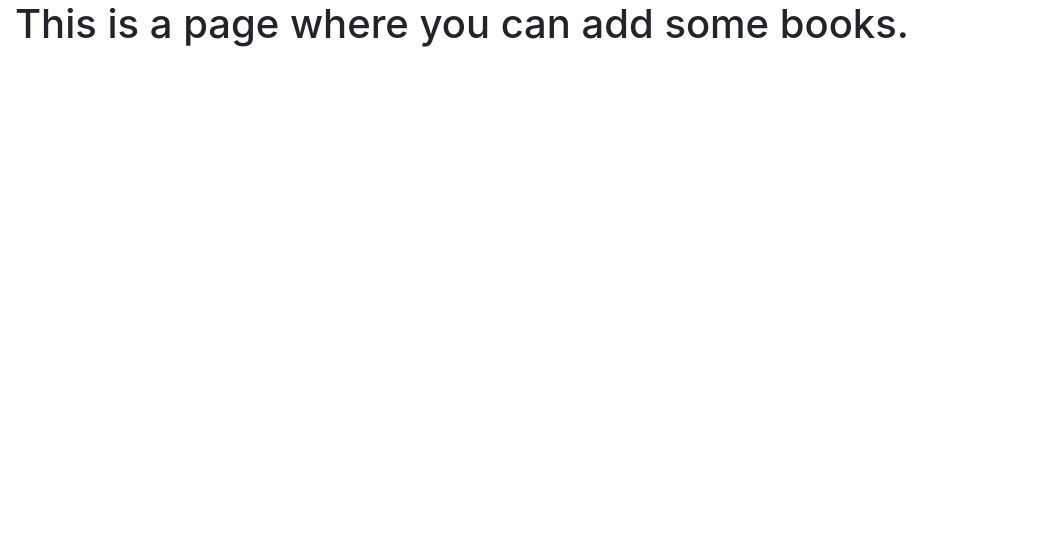
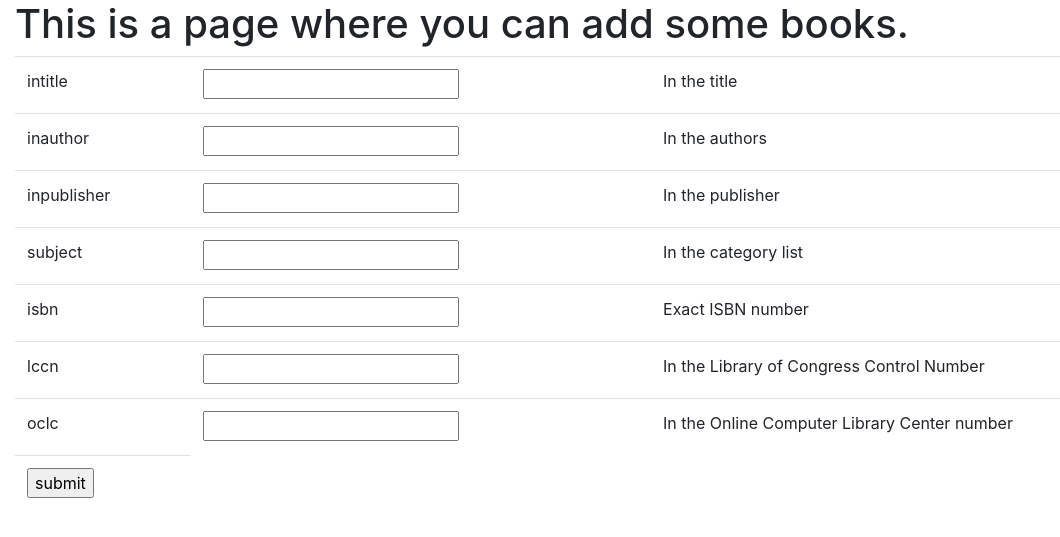
Before and after one commit to FFFFFRYGIO/Library, a Flask app: page /add_books in a window 1280 px wide. Shown: the part 56-593 px from the top of the page, without its empty margins (0-1060 px from the left). Run offline with Flask 2, Linux system fonts and the light colour scheme; parts of the project's set-up code (start-up, migrations or seed data) failed here and were passed over; some libraries are stand-ins or nearby versions.

Commit message:
building templates, taking inputs from forms

```diff
--- a/app.py
+++ b/app.py
@@ -1,4 +1,5 @@
-from flask import Flask, render_template
+from flask import Flask, render_template, request, redirect, url_for
+from manage_books import get_books, add_books as add, edit_book as edit, get_book_by_isbn
 
 app = Flask(__name__)
 
@@ -8,19 +9,57 @@ def home():
     return render_template("index.html")
 
 
-@app.route('/books_list')
+@app.route('/books_list', methods=["POST", "GET"])
 def books_list():
-    return render_template("books_list.html")
+    if request.method == "POST":
+        book_isbn = request.form['ISBN']
+        book_dict = get_book_by_isbn(book_isbn)
+        return redirect(url_for("edit_book", book_isbn=book_isbn, book=book_dict))
+    else:
+        return render_template("books_list.html", books=get_books())
 
 
-@app.route('/add_books')
+@app.route('/add_books', methods=["POST", "GET"])
 def add_books():
-    return render_template("add_books.html")
+    key_words = {
+        'intitle': 'In the title',
+        'inauthor': 'In the authors',
+        'inpublisher': 'In the publisher',
+        'subject': 'In the category list',
+        'isbn': 'Exact ISBN number',
+        'lccn': 'In the Library of Congress Control Number',
+        'oclc': 'In the Online Computer Library Center number',
+    }
+    if request.method == "POST":
+        book_params = {}
+        for key in key_words:
+            if request.form[key]:
+                book_params[key] = request.form[key]
+        count_errors = add(book_params)  # to flash
+        print('------------', count_errors, '------------')
+        return redirect(url_for("books_list"))
+    else:
+        return render_template("add_books.html", key_words=key_words)
 
 
-@app.route('/edit_book')
+@app.route('/edit_book', methods=["POST", "GET"])
 def edit_book():
-    return render_template("edit_book.html")
+    if request.method == "POST":
+        book_isbn = request.args['book_isbn']
+        book_dict = get_book_by_isbn(book_isbn)
+        book_dict.pop('ISBN')
+        book_config = {}
+        for attr in book_dict:
+            if book_dict[attr] != request.form[attr]:
+                book_config[attr] = request.form[attr]
+        edit(book_isbn, book_config)
+        return redirect(url_for("books_list"))
+    else:
+        book_isbn = request.args['book_isbn']
+        book_dict = get_book_by_isbn(book_isbn)
+        print('\n\n', book_dict, '\n\n')
+        book_dict.pop('ISBN')
+        return render_template("edit_book.html", book_isbn=book_isbn, book=book_dict)
 
 
 if __name__ == '__main__':
--- a/templates/add_books.html
+++ b/templates/add_books.html
@@ -2,4 +2,20 @@
 {% block title %}Add books{% endblock %}
 {% block content %}
 <h1>This is a page where you can add some books.</h1>
+    <form action="#" method="post">
+    <table class="table">
+        <tbody>
+                {% for key, des in key_words.items() %}
+                    <tr>
+                     <td><label for={{ key }}>{{ key }}</label></td>
+                     <td><input type="text" id={{ key }} name={{ key }}><br></td>
+                     <td>{{ des }}</td>
+                    </tr>
+                {% endfor %}
+           <tr>
+               <td><input type="submit" id="submit" value="submit"><br></td>
+           </tr>
+        </tbody>
+    </table>
+    </form>
 {% endblock %}
```
Also changed, not shown: templates/books_list.html (+35 -0 lines), templates/edit_book.html (+18 -0 lines).
